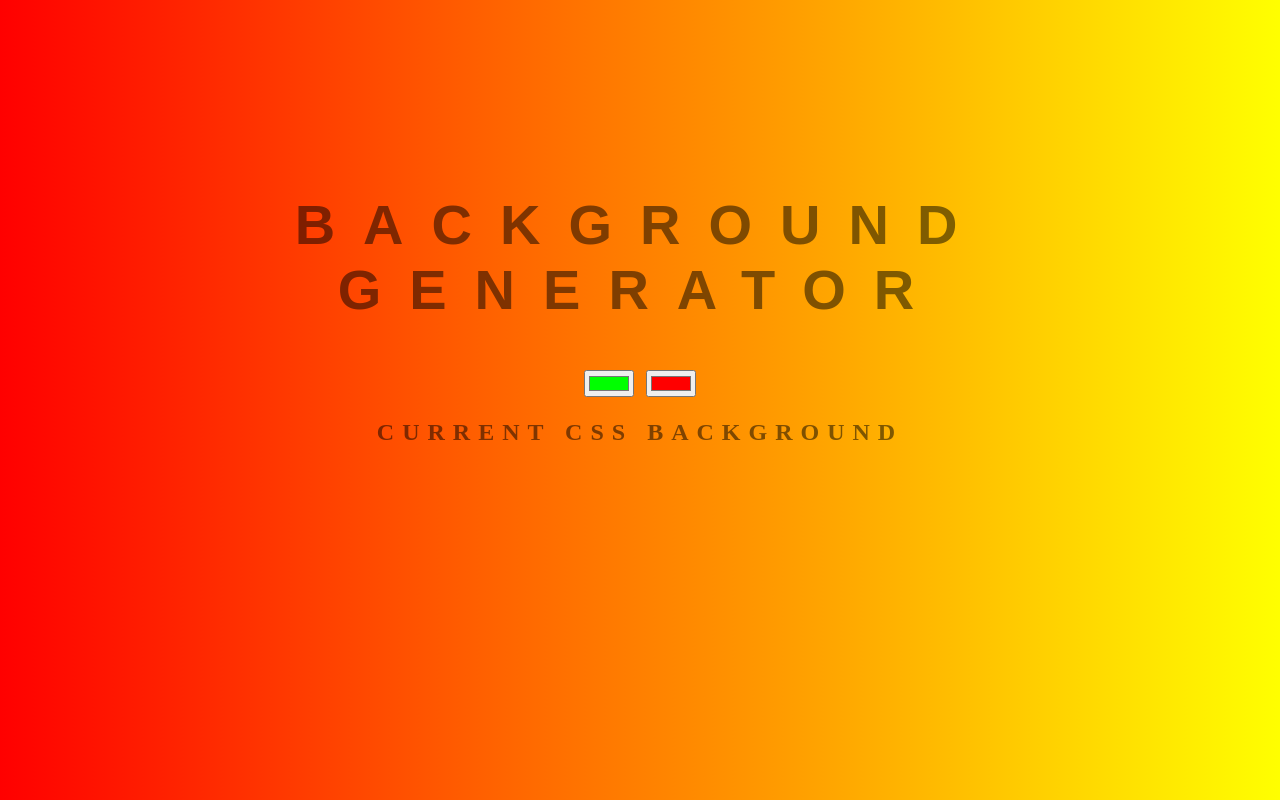
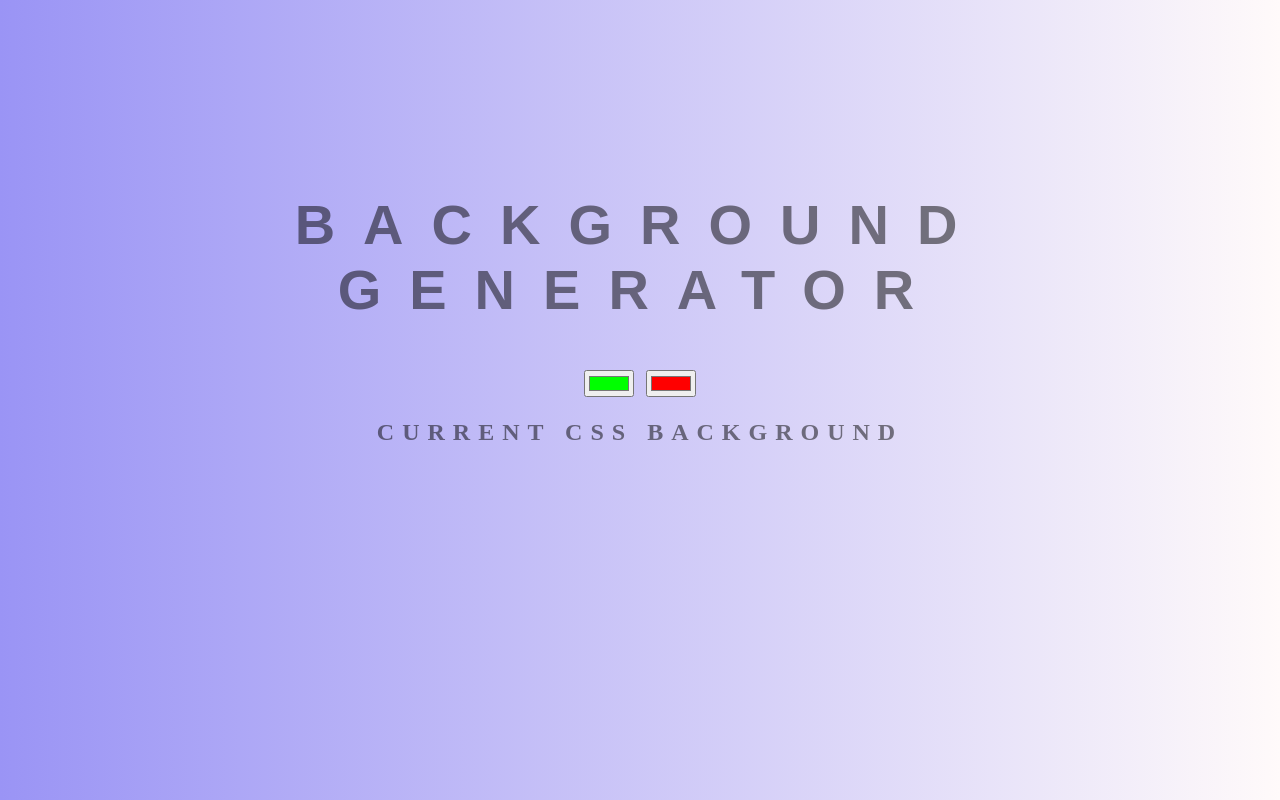
Before and after one commit to andriel300/background-generator, a plain HTML site: page index.html in a window 1280 px wide. Drawn offline with Linux system fonts and the light colour scheme.

Commit message:
change background color

```diff
--- a/style.css
+++ b/style.css
@@ -88,7 +88,11 @@ body {
     text-transform: uppercase;
     letter-spacing: 0.5em;
     margin-top: 15%;
-    background: linear-gradient(to right, red, yellow);
+    background: linear-gradient(
+        to right,
+        rgb(154, 148, 245),
+        rgb(255, 250, 250)
+    );
 }
 
 h1 {
```
